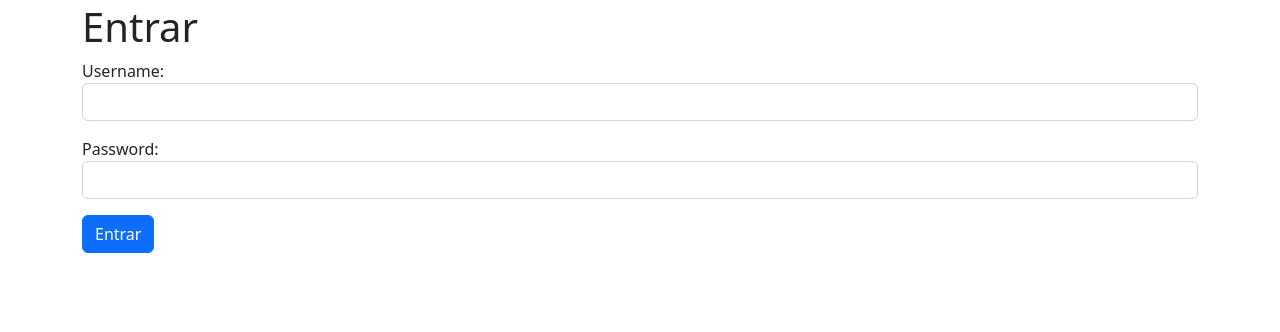
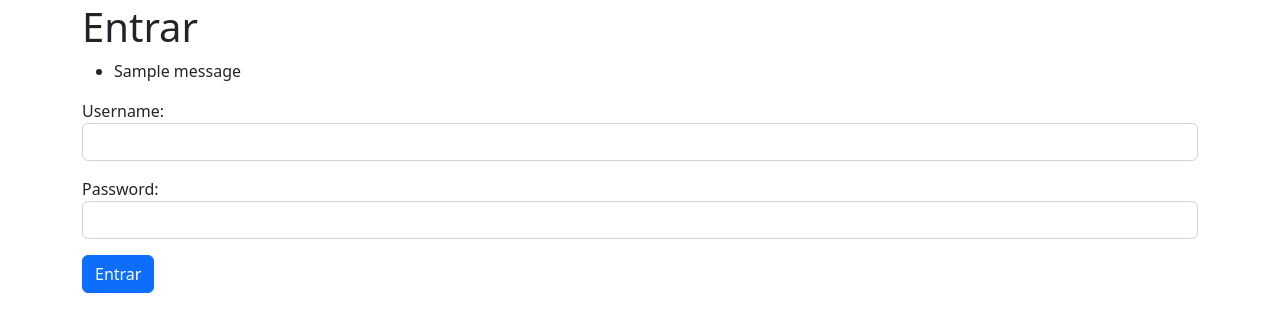
Before and after one commit to diogoodiego/dsweb-jornal, a Django app: page /login/ in a window 1280 px wide. Shown: the part 67-399 px from the top of the page. Run offline with Django 3.2, Linux system fonts and the light colour scheme; tables that the repository leaves empty hold one stand-in row (values such as "Sample post"); one stand-in notice (Sample message) is shown; parts of the project's set-up code (start-up, migrations or seed data) failed here and were passed over.

Commit message:
Mostrar mensagem de erro no login

```diff
--- a/jornal/templates/jornal/login.html
+++ b/jornal/templates/jornal/login.html
@@ -3,6 +3,13 @@
         <div class="container">
             <h1>Entrar</h1>
             <form action="{% url 'jornal:login' %}" method="post">
+                {% if messages %}
+                <ul class="messages">
+                    {% for message in messages %}
+                    <li>{{ message }}</li>
+                    {% endfor %}
+                </ul>
+                {% endif %}
                 {% csrf_token%}
                 {{login_form.as_p}}
                 <!-- <div class="mb-3">
--- a/jornal/views.py
+++ b/jornal/views.py
@@ -31,12 +31,12 @@ class login_view(TemplateView):
             print(login_form.data['username'])
             print(login_form.data['password'])
             user = authenticate(request, username=login_form.data['username'], password=login_form.data['password'])
-            print(user)
             if user is not None:
                 print('here')
                 login(request, user)
                 return redirect('jornal:home')
-
+            else:
+                messages.error(request, 'Credenciais inválidas')
         contexto ={
             'login_form':login_form,
         }
```
